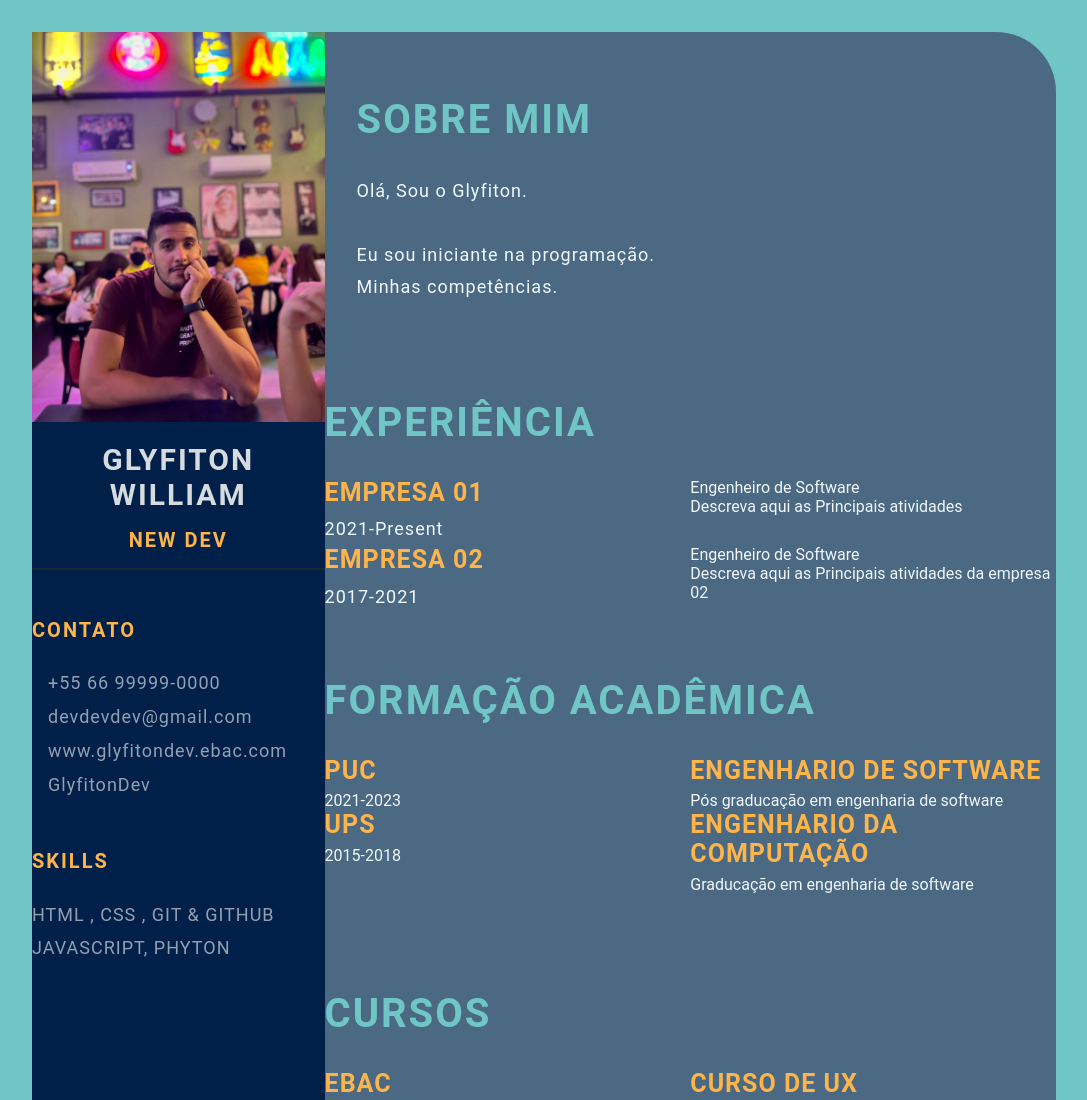
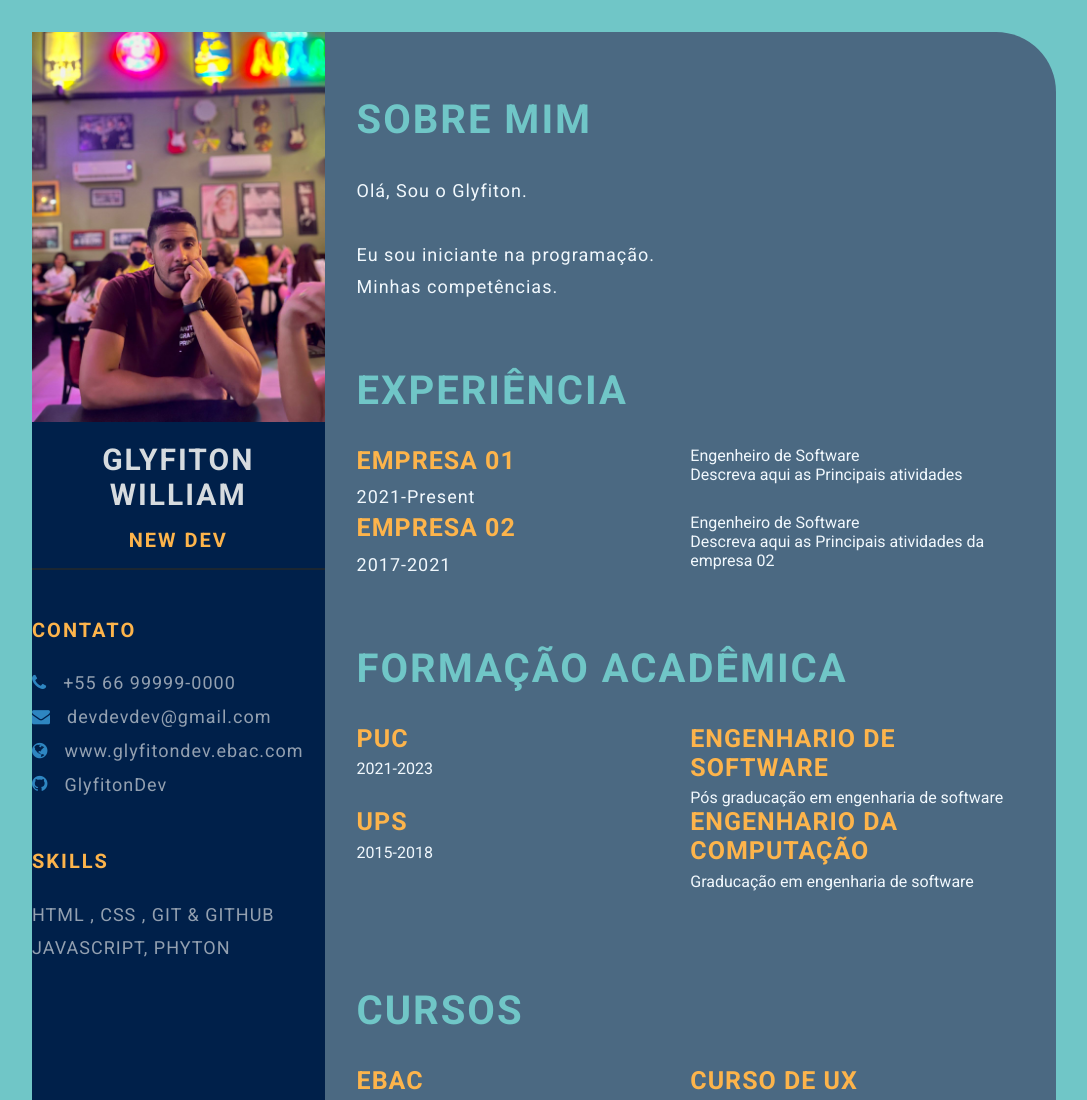
Before and after one commit to GlyfitonDev/Glyfitongit.github.io, a plain HTML site: page index.html in a window 1280 px wide. Shown: the top 1100 px of the page, without its empty margins (96-1183 px from the left). Drawn offline with Linux system fonts and the light colour scheme.

Commit message:
feature: add css-style (#6)

```diff
--- a/index.html
+++ b/index.html
@@ -4,8 +4,17 @@
     <meta charset="UTF-8">
     <meta http-equiv="X-UA-Compatible" content="IE=edge">
     <meta name="viewport" content="width=device-width, initial-scale=1.0">
-    <title>GLYFITON WILLIAM CV</title>
+    <title>Glyfiton William CV</title>
 
+    <!-- Google font  -->
+    <link rel="preconnect" href="https://fonts.googleapis.com">
+    <link rel="preconnect" href="https://fonts.gstatic.com" crossorigin>
+    <link href="https://fonts.googleapis.com/css2?family=Roboto:ital,wght@0,100;0,300;0,400;0,700;1,100;1,300;1,400;1,700&display=swap" rel="stylesheet">
+
+    <!-- font-awesome -->
+    <link rel="stylesheet" href="https://cdnjs.cloudflare.com/ajax/libs/font-awesome/4.7.0/css/font-awesome.min.css">
+
+    <!-- Custom CSS -->
     <link rel="stylesheet" href="style.css">
 </head>
 <body>
@@ -45,8 +54,7 @@
                         <br> Minhas competências.
                     </p>
                 </section>
-                </div>
-            <section class="experience-gap">
+                <section class="experience-gap">
                 <div class="right-title">Experiência</div>
                 <div class="experience-contents">
                     <div class="exp-left">
@@ -121,6 +129,7 @@
                    </div>
                 </div>
             </section>
+        </div>
             </section>
     </main>
 </body>
```
